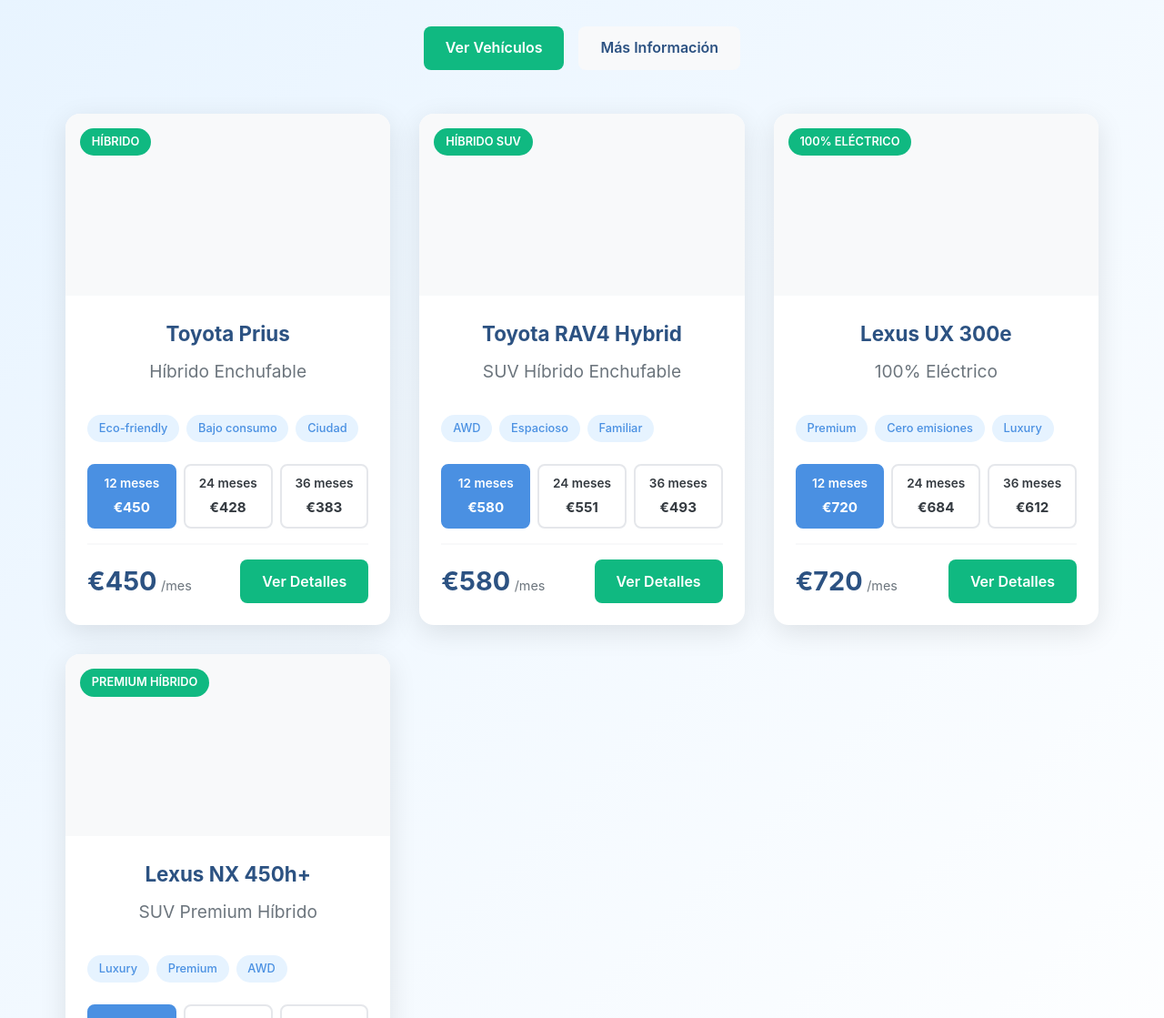
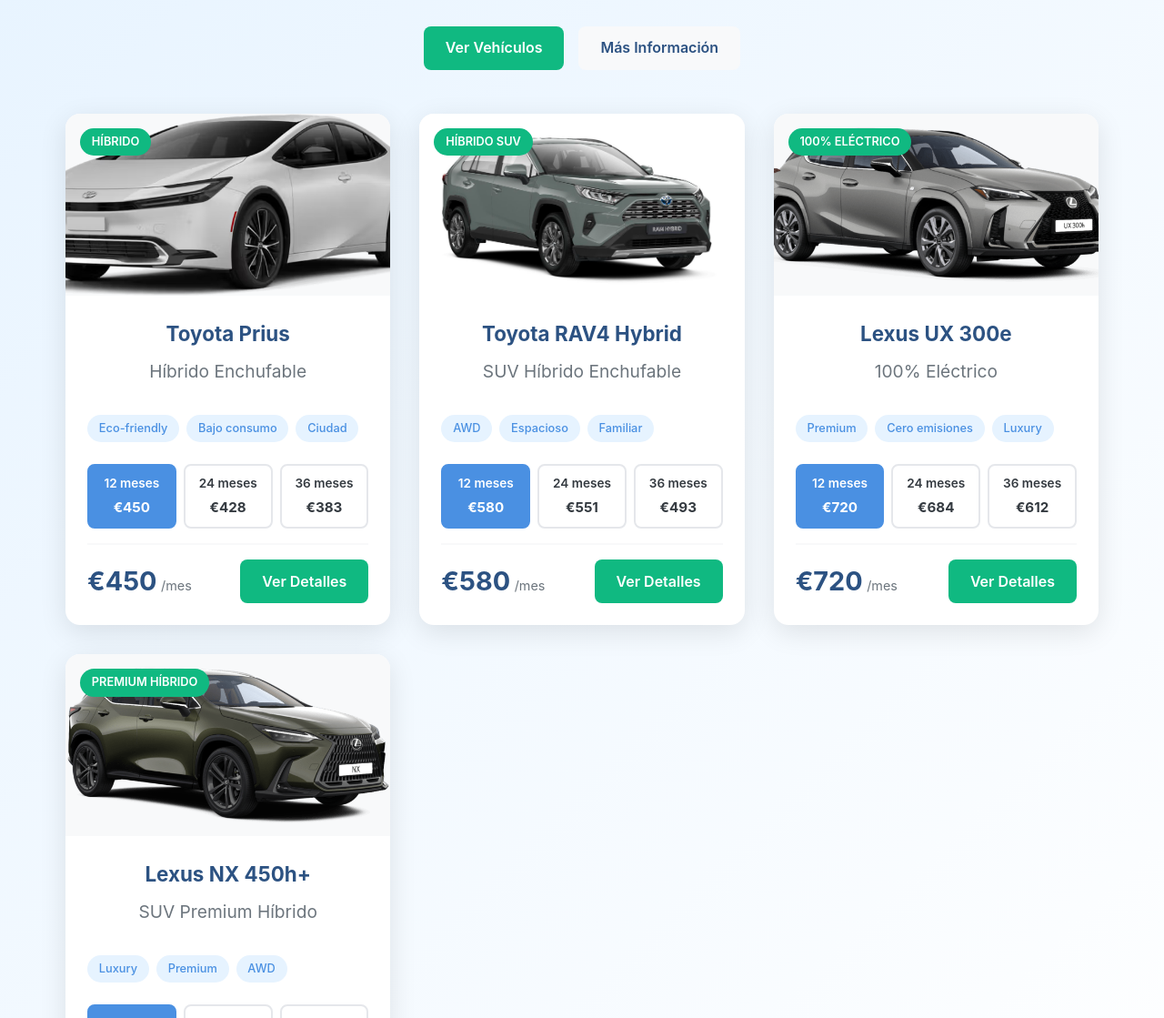
Before and after one commit to cbrhino/amobility-website, a plain HTML site: page index.html in a window 1280 px wide. Shown: the part 333-1452 px from the top of the page at 91% size. Drawn offline with Linux system fonts and the light colour scheme.

Commit message:
Fix images

```diff
--- a/index.html
+++ b/index.html
@@ -719,7 +719,7 @@
                 type: 'Híbrido Enchufable',
                 basePrice: 450,
                 badge: 'HÍBRIDO',
-                image: 'Prius_2025.jpg',
+                image: 'images/Prius_2025.jpg',
                 features: ['Eco-friendly', 'Bajo consumo', 'Ciudad'],
                 details: {
                     'Potencia': '122 HP',
@@ -736,7 +736,7 @@
                 type: 'SUV Híbrido Enchufable',
                 basePrice: 580,
                 badge: 'HÍBRIDO SUV',
-                image: 'Rav4.jpg',
+                image: 'images/Rav4.jpg',
                 features: ['AWD', 'Espacioso', 'Familiar'],
                 details: {
                     'Potencia': '306 HP',
@@ -753,7 +753,7 @@
                 type: '100% Eléctrico',
                 basePrice: 720,
                 badge: '100% ELÉCTRICO',
-                image: 'lexus_ux300h.jpg',
+                image: 'images/lexus_ux300h.jpg',
                 features: ['Premium', 'Cero emisiones', 'Luxury'],
                 details: {
                     'Potencia': '204 HP',
@@ -770,7 +770,7 @@
                 type: 'SUV Premium Híbrido',
                 basePrice: 850,
                 badge: 'PREMIUM HÍBRIDO',
-                image: 'nx450h.jpg',
+                image: 'images/nx450h.jpg',
                 features: ['Luxury', 'Premium', 'AWD'],
                 details: {
                     'Potencia': '304 HP',
```
